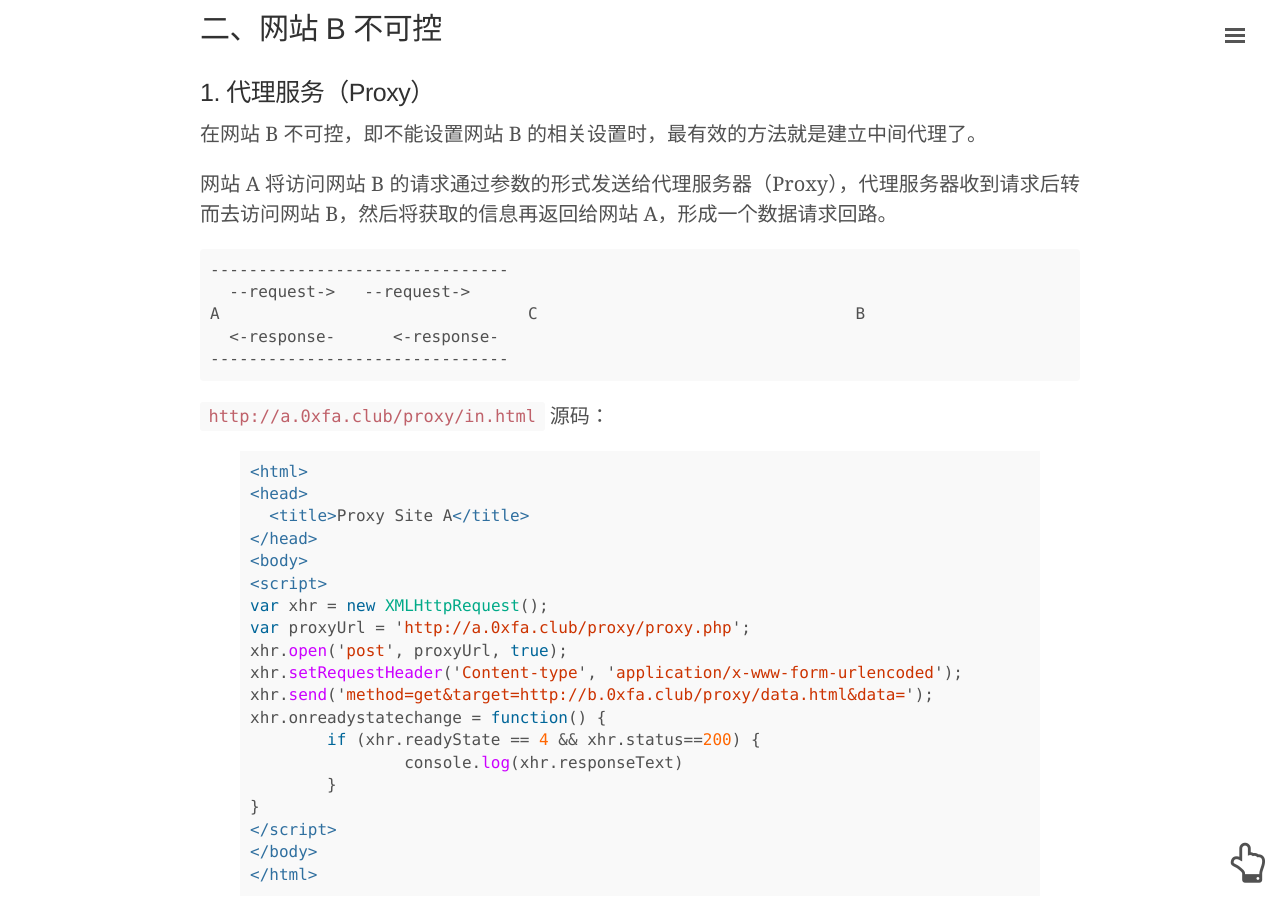
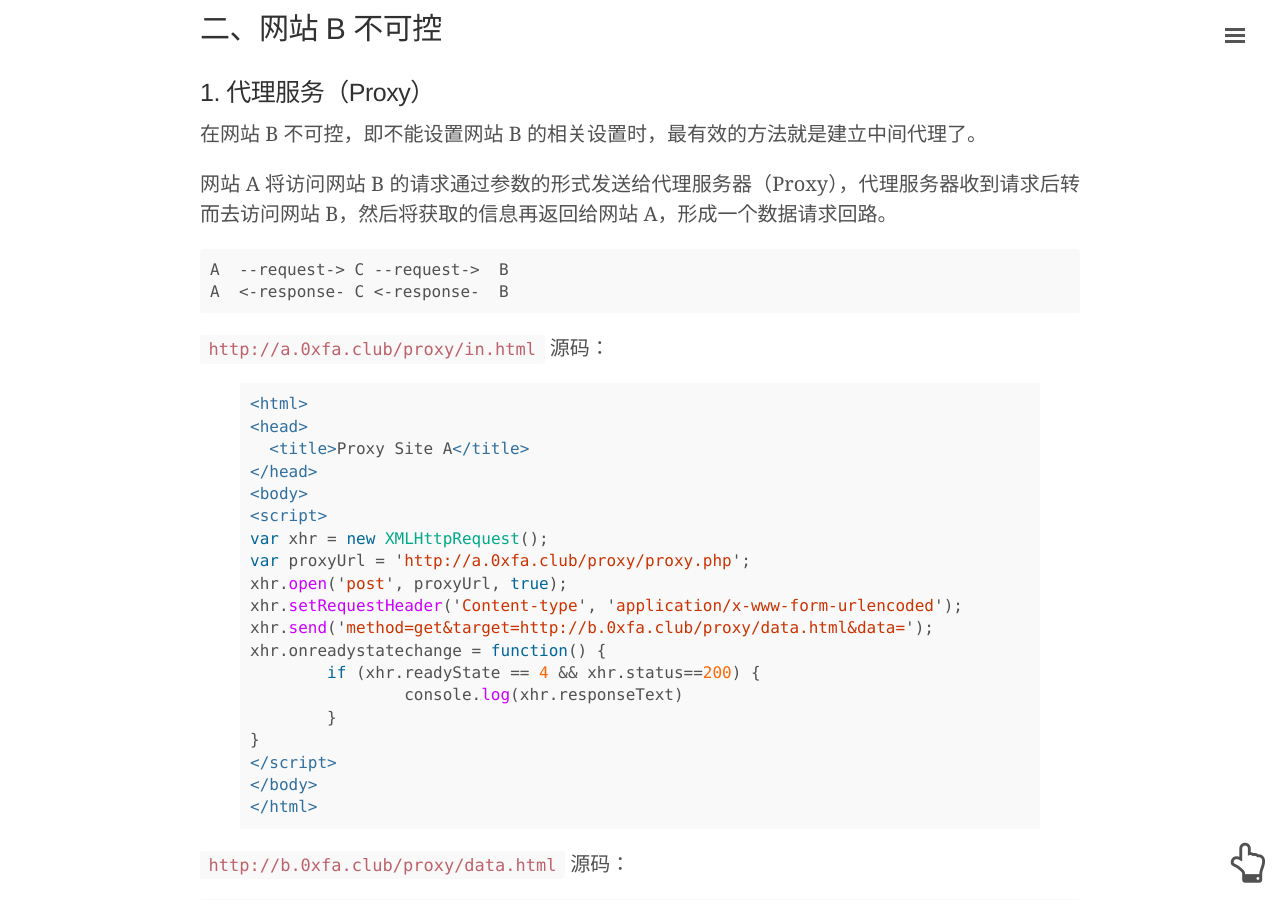
Before and after one commit to huntpig/rickgray.github.io, a Jekyll site: the page built from _posts/2015-09-03-solutions-to-cross-domain-in-browser.md, in a window 1280 px wide and 900 px high, scrolled down 12774 px. Built offline with Jekyll 4.4.1, drawn with Linux system fonts in a browser that asks for light colours; nearby versions of some CDN libraries; comment, search, counter and statistics services are not loaded.

Commit message:
update "浏览器中的跨域资源请求"

```diff
--- a/_posts/2015-09-03-solutions-to-cross-domain-in-browser.md
+++ b/_posts/2015-09-03-solutions-to-cross-domain-in-browser.md
@@ -341,11 +341,8 @@
 
 网站 A 将访问网站 B 的请求通过参数的形式发送给代理服务器（Proxy），代理服务器收到请求后转而去访问网站 B，然后将获取的信息再返回给网站 A，形成一个数据请求回路。
 
-	-------------------------------
-	  --request->   --request->
-	A				 C 				   B
-	  <-response-	   <-response-
-	-------------------------------
+	A  --request-> C --request->  B
+    A  <-response- C <-response-  B
 
 `http://a.0xfa.club/proxy/in.html` 源码：
 
```
